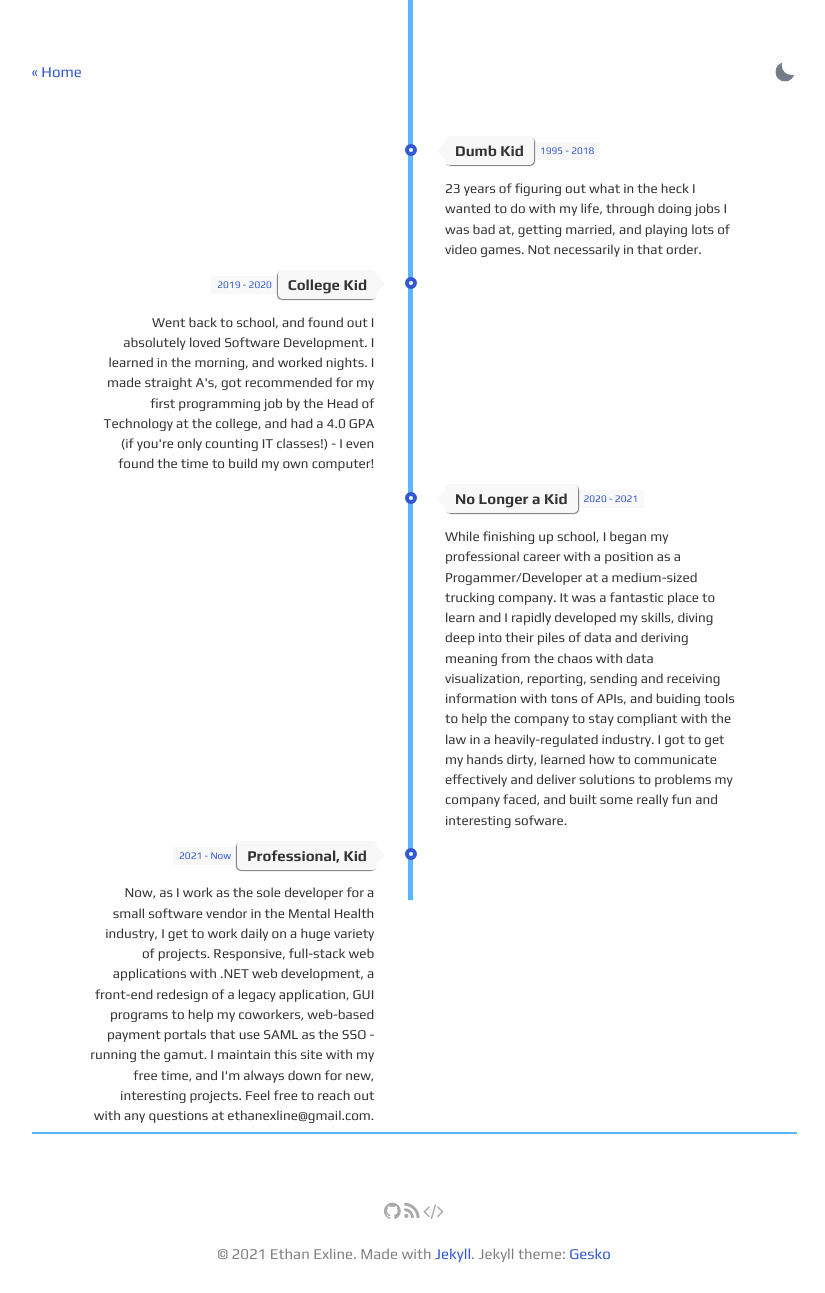
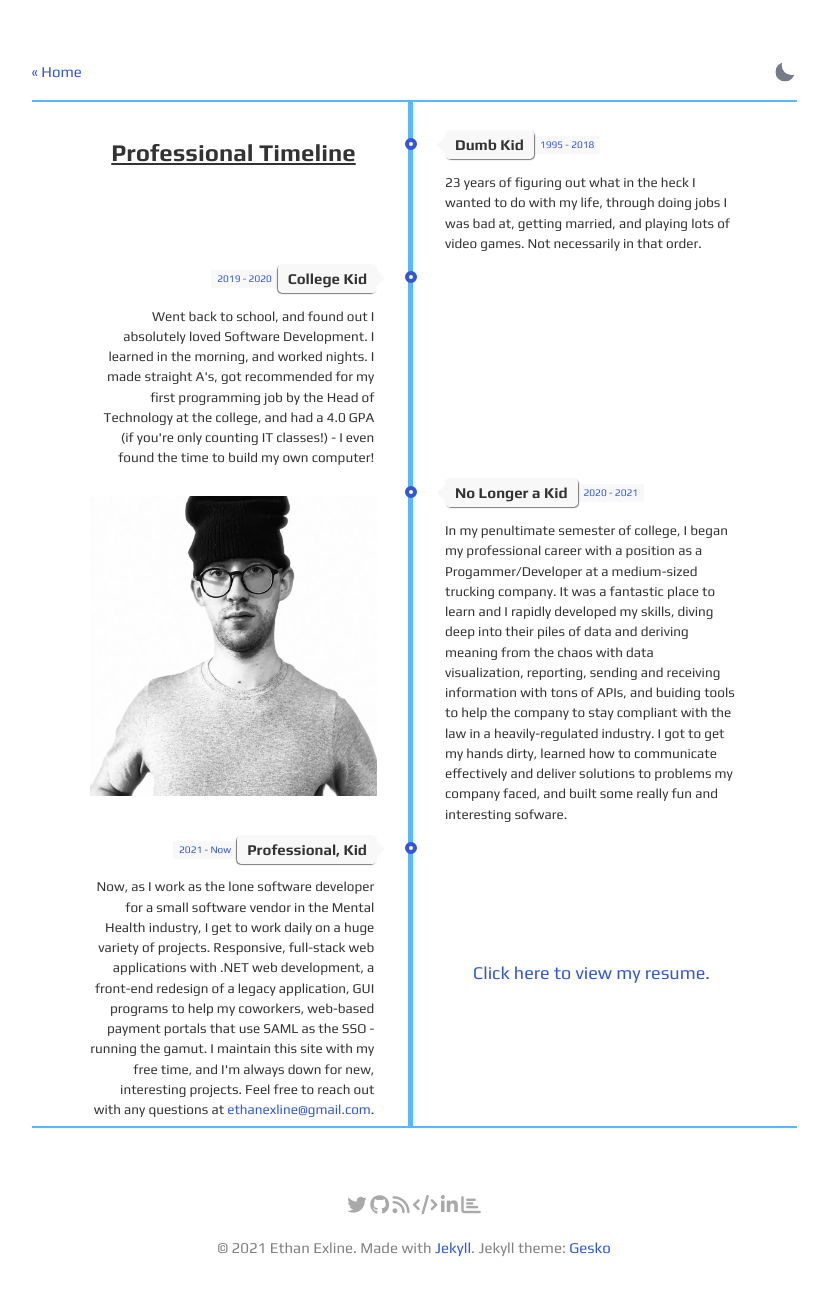
Before and after one commit to ethanexline/ethanexline.github.io, a Jekyll site: the page built from about.html, in a window 1280 px wide. Shown: the whole page, without its empty margins (226-1051 px from the left). Built offline with Jekyll 4.4.1, drawn with Linux system fonts in a browser that asks for light colours; nearby versions of some CDN libraries.

Commit message:
finishing professional section of about page

```diff
--- a/_config.yml
+++ b/_config.yml
@@ -29,7 +29,7 @@ author:
   userpicture:
   username: Ethan # general username
   github: ethanexline # github username
-  twitter: N/A (might change) # twitter username
+  twitter: pending # twitter username
   email: ethanexline@gmail.com # email adress
 
 # Font Settings
--- a/_includes/head.html
+++ b/_includes/head.html
@@ -3,8 +3,7 @@
   <meta name="viewport" content="width=device-width, initial-scale=1.0">
 
   <link rel="stylesheet" href="{{ site.url }}{{ site.baseurl }}/assets/css/syntax.css">
-  <link rel="preconnect" href="https://cdnjs.cloudflare.com">
-  <link rel="stylesheet" href="https://cdnjs.cloudflare.com/ajax/libs/font-awesome/4.7.0/css/font-awesome.min.css">
+  <script src="https://kit.fontawesome.com/5873e3cde4.js" crossorigin="anonymous"></script>
 
   <title>
       {% if page.tag or page.title %}
@@ -28,7 +27,6 @@
 
 
     <link rel="shortcut icon" class="faviconSwitch" href="{{ site.url }}{{ site.baseurl }}/faviconDark.png">
-    <link rel="shortcut icon" class="faviconSwitch" href="{{ site.url }}{{ site.baseurl }}/faviconLight.png">
     <link rel="alternate" type="application/atom+xml" title="{{ site.title }}" href="{{ site.url }}{{ site.baseurl }}/atom.xml">
     <link rel="alternate" type="application/json" title="{{ site.title }}" href="{{ site.url }}{{ site.baseurl }}/feed.json" />
     <link rel="sitemap" type="application/xml" title="sitemap" href="{{ site.url }}{{ site.baseurl }}/sitemap.xml" />
--- a/_layouts/default.html
+++ b/_layouts/default.html
@@ -76,12 +78,29 @@ layout: compress
 
   <footer class="social-footer">
     <div class="social-footer-icons">
-      <a href="https://github.com/ethanexline" title="Github profile - I'm working on it." target="_blank"
-        rel="noopener noreferrer"><i class="fa fa-github" aria-hidden="true"></i></a>
-      <a href="{{site.url}}{{ site.baseurl }}/atom.xml" title="Feed RSS" target="_blank" rel="noopener noreferrer"><i
-          class="fa fa-rss" aria-hidden="true"></i></a>
-      <a href="https://github.com/ethanexline/ethanexline.github.io" title="Browse the code" target="_blank" rel="noopener noreferrer"><i
-          class="fa fa-code" aria-hidden="true"></i></a>
+      <a href="https://www.linkedin.com/in/ethan-exline-b9b369201/" title="My twitter - I tweet whenever there's a new post." target="_blank" rel="noopener noreferrer">
+        <i class="fa fa-twitter"></i>
+      </a>
+
+      <a href="https://github.com/ethanexline" title="Github profile - I'm working on it." target="_blank" rel="noopener noreferrer">
+        <i class="fa fa-github" aria-hidden="true"></i>
+      </a>
+
+      <a href="{{site.url}}{{ site.baseurl }}/atom.xml" title="Feed RSS" target="_blank" rel="noopener noreferrer">
+        <i class="fa fa-rss" aria-hidden="true"></i>
+      </a>
+
+      <a href="https://github.com/ethanexline/ethanexline.github.io" title="Browse the code" target="_blank" rel="noopener noreferrer">
+        <i class="fa fa-code" aria-hidden="true"></i>
+      </a>
+
+      <a href="https://www.linkedin.com/in/ethan-exline-b9b369201/" title="Linkedin profile" target="_blank" rel="noopener noreferrer">
+        <i class="fa fa-linkedin"></i>
+      </a>
+
+      <a href="https://codestats.net/users/ethanjexline" title="Codestats profile" target="_blank" rel="noopener noreferrer">
+        <i class="fa fa-chart-bar"></i>
+      </a>
     </div>
   </footer>
 
@@ -99,7 +118,7 @@ layout: compress
       resultsContainer: document.getElementById('search-results'),
       json: '{{ site.url }}{{ site.baseurl }}/search.json',
       searchResultTemplate: '<li><a href="{url}" title="{description}">{title}</a></li>',
-      noResultsText: 'No results found..',
+      noResultsText: "There ain't nothing like that here.",
       limit: 10,
       fuzzy: true,
     })
--- a/_sass/_main.scss
+++ b/_sass/_main.scss
@@ -362,12 +362,23 @@ time {
 	color: var(--main-text-color);
 }
 
+// Ethan's lil mobile tweaks
+
 @media (max-width: 880px) {
   a.title {
     margin-top: 6.5rem !important;
   }
   #reCaptcha {
     margin-left: -20px;
+  }
+}
+
+@media (max-width: 860px) {
+  .aboutViewSwitchDesktop {
+    display: none !important;
+  }
+  .aboutViewSwitchMobile {
+    display: flex !important;
   }
 }
 
@@ -580,11 +591,12 @@ $link-color: var(--link-color);
 
 
 .timeline {
-  position: center;
+  position: relative;
   width: 650px;
   margin: -6em auto;
   padding: 1px;
   list-style-type: none;
+  margin-top: -98px;
   @media(max-width: 860px) {
     width: 100%;
   }
@@ -595,15 +607,13 @@ $link-color: var(--link-color);
     content: ' ';
     display: block;
     width: 5px;
-    height: 100%;
+    height: calc(100% + 25px);
     margin-left: -6px;
     background: var(--light-text-color);
     z-index: 5;
-    @media(max-width: 375px) {
-      height: 150%;
-    }
     @media(max-width: 860px) {
       margin-left: -3px;
+      height: calc(100% + 24px);
     }
   }
   li {
--- a/about.html
+++ b/about.html
@@ -11,13 +11,27 @@ layout: default
   </div>
 </section>
 
+<u class="aboutViewSwitchMobile" style="display: none;"><h3 style="width: 100%; text-align: center;">Professional Timeline</h3></u>
+
+<nav class="post-nav aboutViewSwitchDesktop"></nav>
+
 <section>
     <!-- The Timeline -->
 
     <ul class="timeline">
 
+        <div class="aboutViewSwitchMobile" style="justify-content: center; display: none;">
+            <img src="{{ site.url }}{{ site.baseurl }}/assets/images/me.webp" class="me" style="height: 270px; width: 270px; z-index: 1001; margin-top: -2px;" alt="My mug">
+        </div>
+
         <!-- Item 1 -->
         <li>
+            <div class="direction-l">
+                <div style="display: flex; align-items: center; justify-content: center;">
+                    <u><h3 class="aboutViewSwitchDesktop">Professional Timeline</h3></u>
+                </div>
+            </div>
+
             <div class="direction-r">
                 <div class="flag-wrapper">
                     <span class="flag">Dumb Kid</span>
@@ -32,7 +46,7 @@ layout: default
 
         <!-- Item 2 -->
         <li>
-            <div class="direction-l">
+            <div class="direction-l" style="position: relative;">
                 <div class="flag-wrapper">
                     <span class="flag">College Kid</span>
                     <span class="time-wrapper"><span class="time">2019 - 2020</span></span>
@@ -42,6 +56,7 @@ layout: default
                      my first programming job by the Head of Technology at the college, and had a 4.0 GPA (if you're only counting IT classes!) - I even found the time to build my
                      own computer!
                 </div>
+                <img class="aboutViewSwitchDesktop" src="{{ site.url }}{{ site.baseurl }}/assets/images/me.webp" class="me" style="height: 300px; width: 300px; position: absolute; left: 0px; top: 230px;" alt="My mug">
             </div>
         </li>
 
@@ -53,11 +68,11 @@ layout: default
                     <span class="time-wrapper"><span class="time">2020 - 2021</span></span>
                 </div>
                 <div class="desc">
-                     While finishing up school, I began my professional career with a position as a Progammer/Developer at a medium-sized trucking company. It was a fantastic place
-                     to learn and I rapidly developed my skills, diving deep into their piles of data and deriving meaning from the chaos with data visualization, reporting,
-                     sending and receiving information with tons of APIs, and buiding tools to help the company to stay compliant with the law in a heavily-regulated industry.
-                     I got to get my hands dirty, learned how to communicate effectively and deliver solutions to problems my company faced, and built some really fun and
-                     interesting sofware.
+                     In my penultimate semester of college, I began my professional career with a position as a Progammer/Developer at a medium-sized trucking company. It was a
+                     fantastic place to learn and I rapidly developed my skills, diving deep into their piles of data and deriving meaning from the chaos with data visualization,
+                     reporting, sending and receiving information with tons of APIs, and buiding tools to help the company to stay compliant with the law in a heavily-regulated
+                     industry. I got to get my hands dirty, learned how to communicate effectively and deliver solutions to problems my company faced, and built some really fun
+                     and interesting sofware.
                 </div>
             </div>
         </li>
@@ -71,10 +86,16 @@ layout: default
                     <span class="time-wrapper"><span class="time">2021 - Now</span></span>
                 </div>
                 <div class="desc">
-                    Now, as I work as the sole developer for a small software vendor in the Mental Health industry, I get to work daily on a huge variety of projects. Responsive,
-                    full-stack web applications with .NET web development, a front-end redesign of a legacy application, GUI programs to help my coworkers, web-based payment
-                    portals that use SAML as the SSO - running the gamut. I maintain this site with my free time, and I'm always down for new, interesting projects. Feel free to
-                    reach out with any questions at ethanexline@gmail.com.
+                    Now, as I work as the lone software developer for a small software vendor in the Mental Health industry, I get to work daily on a huge variety of projects.
+                    Responsive, full-stack web applications with .NET web development, a front-end redesign of a legacy application, GUI programs to help my coworkers, web-based
+                    payment portals that use SAML as the SSO - running the gamut. I maintain this site with my free time, and I'm always down for new, interesting projects.
+                    Feel free to reach out with any questions at <a href="mailto:ethanexline@gmail.com">ethanexline@gmail.com</a>.
+                </div>
+            </div>
+
+            <div class="direction-r aboutViewSwitchDesktop">
+                <div style="display: flex; justify-content: center; margin-top: 120px; font-size: larger;">
+                    <a href="https://docs.google.com/document/d/1RQ8oDsmeiHMNIHJQmh23w6evR7nBwG9K/edit?usp=sharing&ouid=116941067584196312043&rtpof=true&sd=true">Click here to view my resume.</a>
                 </div>
             </div>
         </li>
@@ -83,9 +104,10 @@ layout: default
 
 </section>
 
-
-
 <section>
     <nav class="post-nav"></nav>
-    <!-- <div style="background-color: var(--background-color); height: 158px; width: 100%; z-index: 1000; position: absolute; top: 763px; bottom: 0px;"</div> -->
 </section>
+
+<div class="aboutViewSwitchMobile" style="display: flex; justify-content: center;font-size: larger; display: none;">
+    <a href="https://docs.google.com/document/d/1RQ8oDsmeiHMNIHJQmh23w6evR7nBwG9K/edit?usp=sharing&ouid=116941067584196312043&rtpof=true&sd=true">Click here to view my resume.</a>
+</div>
--- a/blog/index.html
+++ b/blog/index.html
@@ -30,7 +30,11 @@ layout: default
         </svg>
     </label>
 
-    <input type="search" id="search-input" placeholder="If this search works, that is sick" aria-label="Search">
+    {% assign total = 0 %}
+    {% for post in site.posts %}
+        {% assign total = total | plus: 1 %}
+    {% endfor %}
+    <input type="search" id="search-input" placeholder="Search through all {{ total }} of my posts" aria-label="Search">
     <ul id="search-results"></ul>
 </div>
 
```
Also changed, not shown: other parts of _layouts/default.html (+2 -0 lines), assets/images/me.webp (added).
